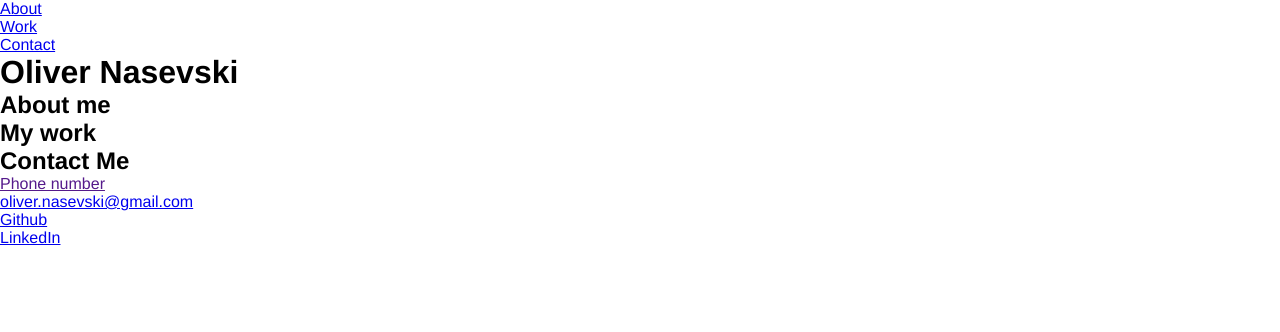
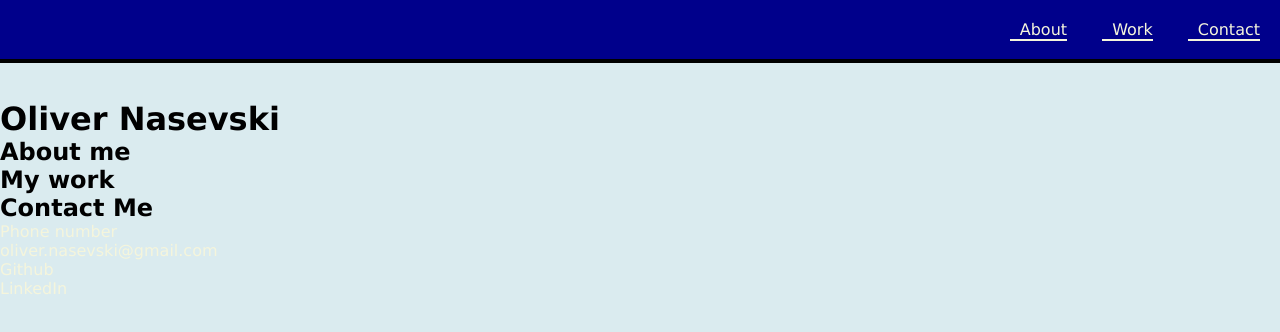
Before and after one commit to oliver23n/Portfolio-01, a plain HTML site: page index.html in a window 1280 px wide. Drawn offline with Linux system fonts and the light colour scheme; files that its build step writes are made by us from their sources.

Commit message:
styled header

```diff
--- a/assets/styles.css
+++ b/assets/styles.css
@@ -1,5 +1,33 @@
 *{
-    font-family:'Franklin Gothic Medium', 'Arial Narrow', Arial, sans-serif;
+    font-family:Verdana, Geneva, Tahoma, sans-serif;
     margin:0;
     padding:0;
+    box-sizing: border-box;
 }
+body{
+    position: relative;
+    background-color: #DAEBEF;
+}
+header{
+    display: flex;
+    flex-wrap: wrap;
+    justify-content: flex-end;
+    padding: 20px;
+    position:fixed;
+    background-color: darkblue;
+    width:100%;
+    border-bottom: 4px solid black;
+}
+nav li{
+    display: inline;
+    padding-left:10px;
+    border-bottom: 2px solid beige;
+    margin-left:30px;
+}
+a{
+    text-decoration: none;
+    color:beige;
+}
+main{
+    padding-top: 100px;
+}
--- a/index.html
+++ b/index.html
@@ -6,7 +6,7 @@
     <meta http-equiv="X-UA-Compatible" content="IE=edge">
     <meta name="viewport" content="width=device-width, initial-scale=1.0">
     <title>Document</title>
-    <link rel="stylesheet" href="styles.css" />
+    <link rel="stylesheet" href="assets/styles.css" />
 </head>
 
 <body>
```
